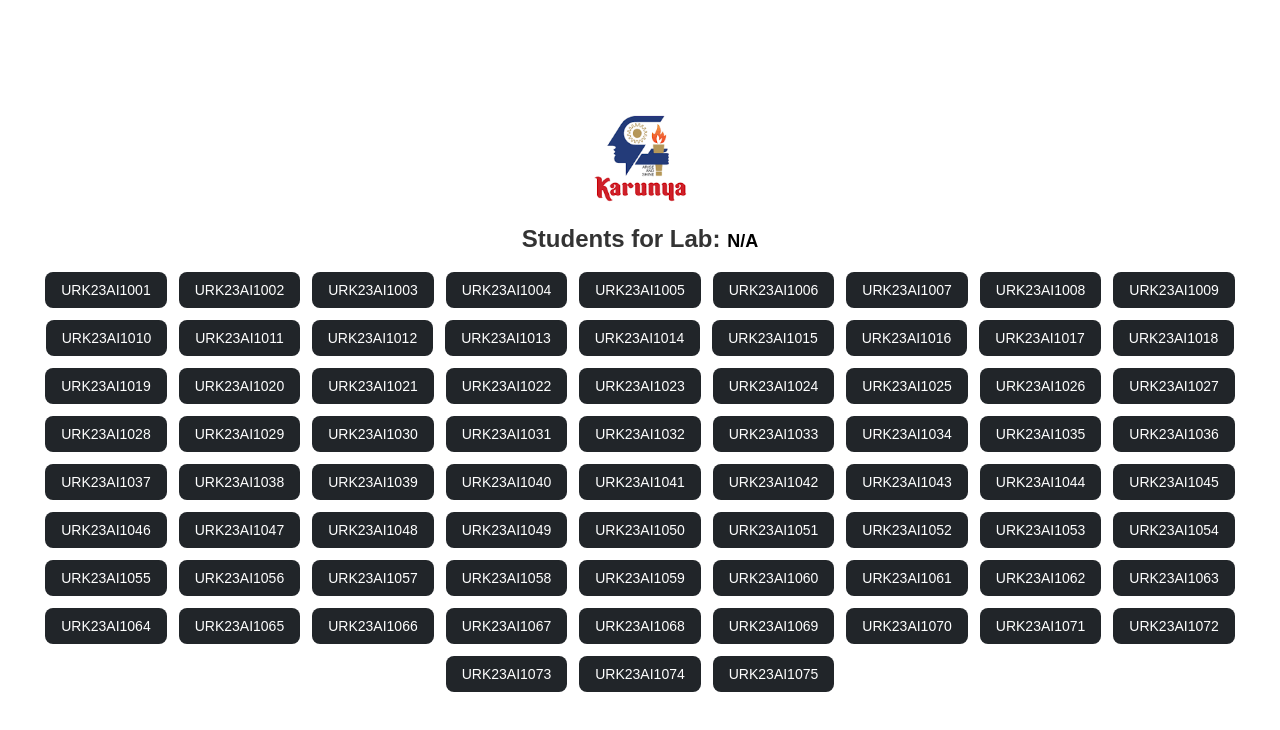
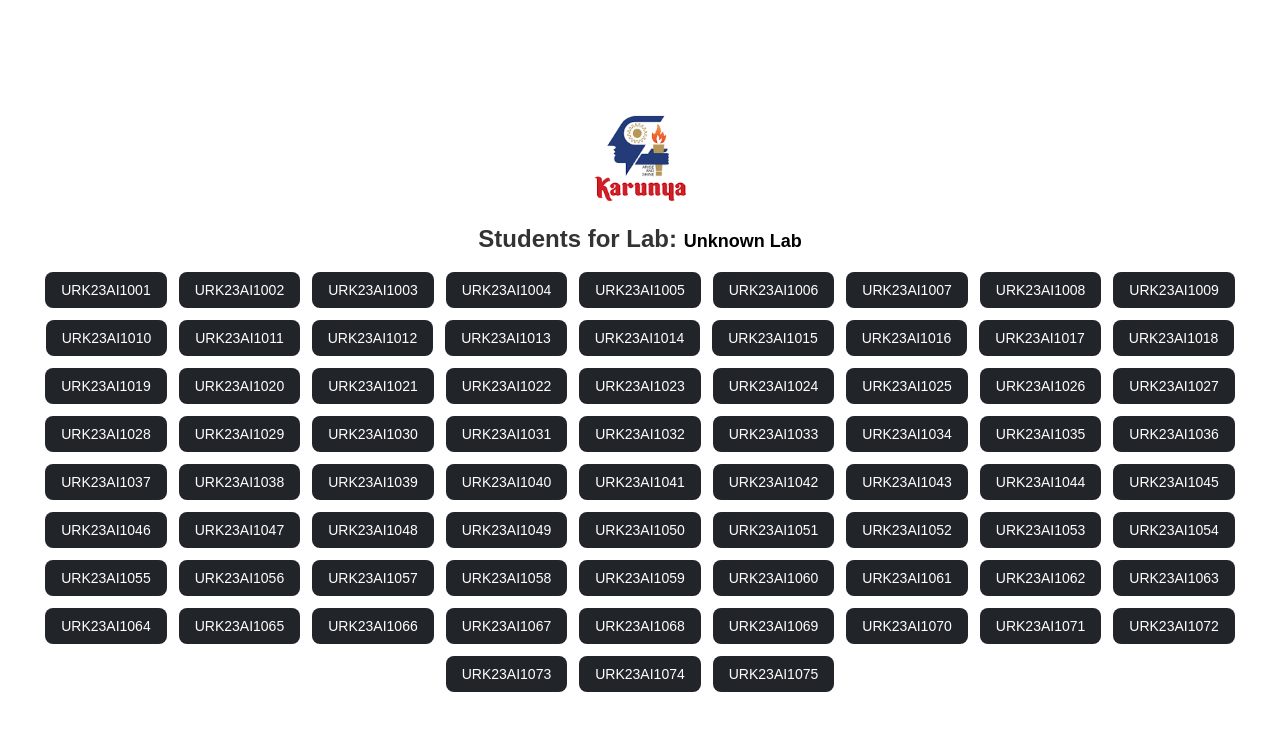
Before and after one commit to dharshan-kumarj/LabAgent_Frontend, a React (Vite) app: page /students/1 in a window 1280 px wide. Shown: the top 730 px of the page. Built offline with nearby package versions, Linux system fonts and the light colour scheme.

Commit message:
add all files

```diff
--- a/src/pages/FacultyDashboard.tsx
+++ b/src/pages/FacultyDashboard.tsx
@@ -1,7 +1,7 @@
-import React, { useRef } from "react";
+import React from "react";
 import { useNavigate } from "react-router-dom";
-import karunyaLogo from "../assets/karunya logo.png"; // Fixed filename
-import sysImage from "../assets/sys.png";
+import karunyaLogo from "../assets/karunya logo.png"; // Ensure correct path
+import sysImage from "../assets/sys.png"; // Ensure correct path
 
 const labsData = [
   { name: "Data Science & Ecosystem", code: "23DC2004", batch: "Batch-2" },
@@ -13,13 +13,16 @@ const labsData = [
 const LabsAssigned: React.FC = () => {
   const navigate = useNavigate();
 
+  // ✅ Handles Single and Double Click (Navigates to `experiment-upload`)
   const handleLabClick = (lab: { name: string; code: string }) => {
-    navigate(`/experiment-upload/${lab.code}`, { state: { labName: lab.name } }); // ✅ Always go to experiment-upload
+    navigate(`/experiment-upload/${lab.code}`, { state: { labName: lab.name } });
   };
 
   return (
     <div className="labs-container">
+      {/* ✅ Karunya Logo */}
       <img src={karunyaLogo} alt="Karunya Logo" className="logo" />
+
       <div className="container">
         <div className="left-section">
           <h1 className="title">Labs Assigned to You</h1>
@@ -29,7 +32,7 @@ const LabsAssigned: React.FC = () => {
               <div
                 key={lab.code}
                 className="lab-card"
-                onClick={() => handleLabClick(lab)} // ✅ Single & Double tap go to experiment-upload
+                onClick={() => handleLabClick(lab)} // ✅ Single & Double Click → `experiment-upload`
               >
                 <div className="lab-info">
                   <span className="lab-name">{lab.name}</span>
@@ -39,11 +42,11 @@ const LabsAssigned: React.FC = () => {
                   </div>
                 </div>
 
-                {/* ✅ Only Clicking the Progress Button Navigates to Student List */}
+                {/* ✅ Clicking "Progress" Button Navigates to `students` */}
                 <button
                   className="progress-button"
                   onClick={(e) => {
-                    e.stopPropagation(); // ✅ Prevents triggering experiment-upload
+                    e.stopPropagation(); // ✅ Prevents parent click (avoids `experiment-upload`)
                     navigate(`/students/${lab.code}`, { state: { labName: lab.name } });
                   }}
                 >
@@ -54,6 +57,7 @@ const LabsAssigned: React.FC = () => {
           </div>
         </div>
 
+        {/* ✅ System Illustration Image */}
         <img src={sysImage} alt="University Illustration" className="logo-2" />
       </div>
     </div>
--- a/src/pages/Studentlist.tsx
+++ b/src/pages/Studentlist.tsx
@@ -3,23 +3,26 @@ import { useParams, useNavigate, useLocation } from "react-router-dom";
 import "../styles/StudentList.css"; // Ensure this file exists
 import karunyaLogo from "../assets/karunya logo.png"; // ✅ Import the logo correctly
 
-// Generate student IDs dynamically
-const students = Array.from({ length: 75 }, (_, i) => `URK23AI10${String(i + 1).padStart(2, "0")}`);
+// ✅ Generate Student IDs Dynamically (Optimized)
+const students = Array(75)
+  .fill(0)
+  .map((_, i) => `URK23AI10${String(i + 1).padStart(2, "0")}`);
 
 const StudentList: React.FC = () => {
-  const { labId } = useParams<{ labId?: string }>(); // ✅ Ensure labId is correctly typed
+  const { labId } = useParams<{ labId?: string }>(); // ✅ Ensure correct type
   const navigate = useNavigate();
   const location = useLocation(); // ✅ Get location state
-  const labName = location.state?.labName || "N/A"; // ✅ Extract labName from state
+  const labName = location.state?.labName || "Unknown Lab"; // ✅ Default value for labName
 
   return (
     <div className="student-list-container">
-      {/* ✅ Added the Karunya Logo */}
+      {/* ✅ Display Karunya Logo */}
       <img src={karunyaLogo} alt="Karunya Logo" className="karunya-logo" />
 
-      {/* ✅ Show Lab Name */}
+      {/* ✅ Display Lab Name */}
       <h1 className="student-list-title">
-        Students for Lab: <span className="lab-name">{labName}</span>
+        Students for Lab:{" "}
+        <span className="lab-name">{labId ? labName : "Unknown Lab"}</span>
       </h1>
 
       <div className="student-buttons">
@@ -27,7 +30,7 @@ const StudentList: React.FC = () => {
           <button
             key={studentId}
             className="student-button"
-            onClick={() => navigate(`/progress/${studentId}`)}
+            onClick={() => navigate(`/progress/${studentId}`, { state: { labId, labName } })} // ✅ Pass state to keep data
           >
             {studentId}
           </button>
```
